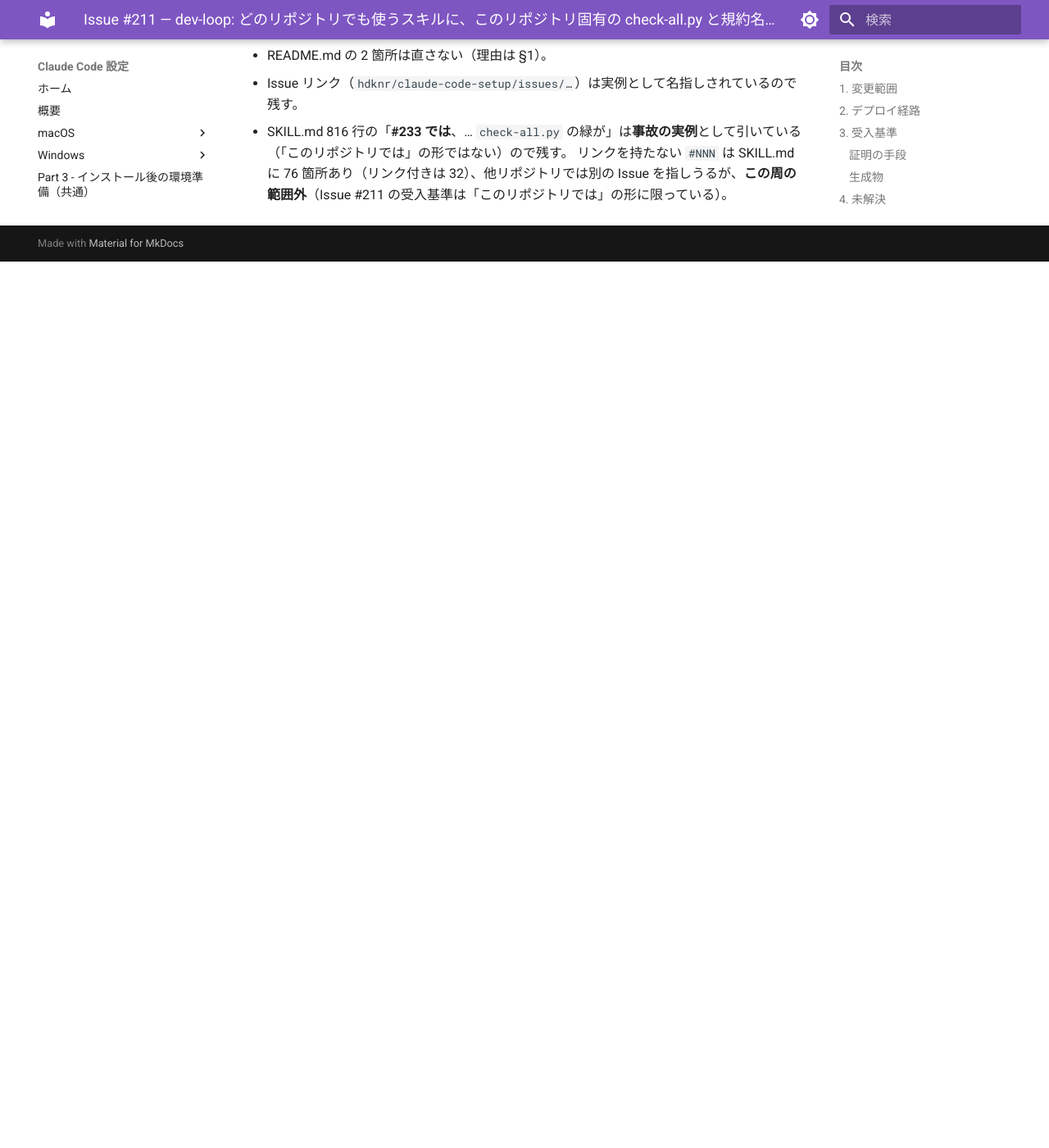
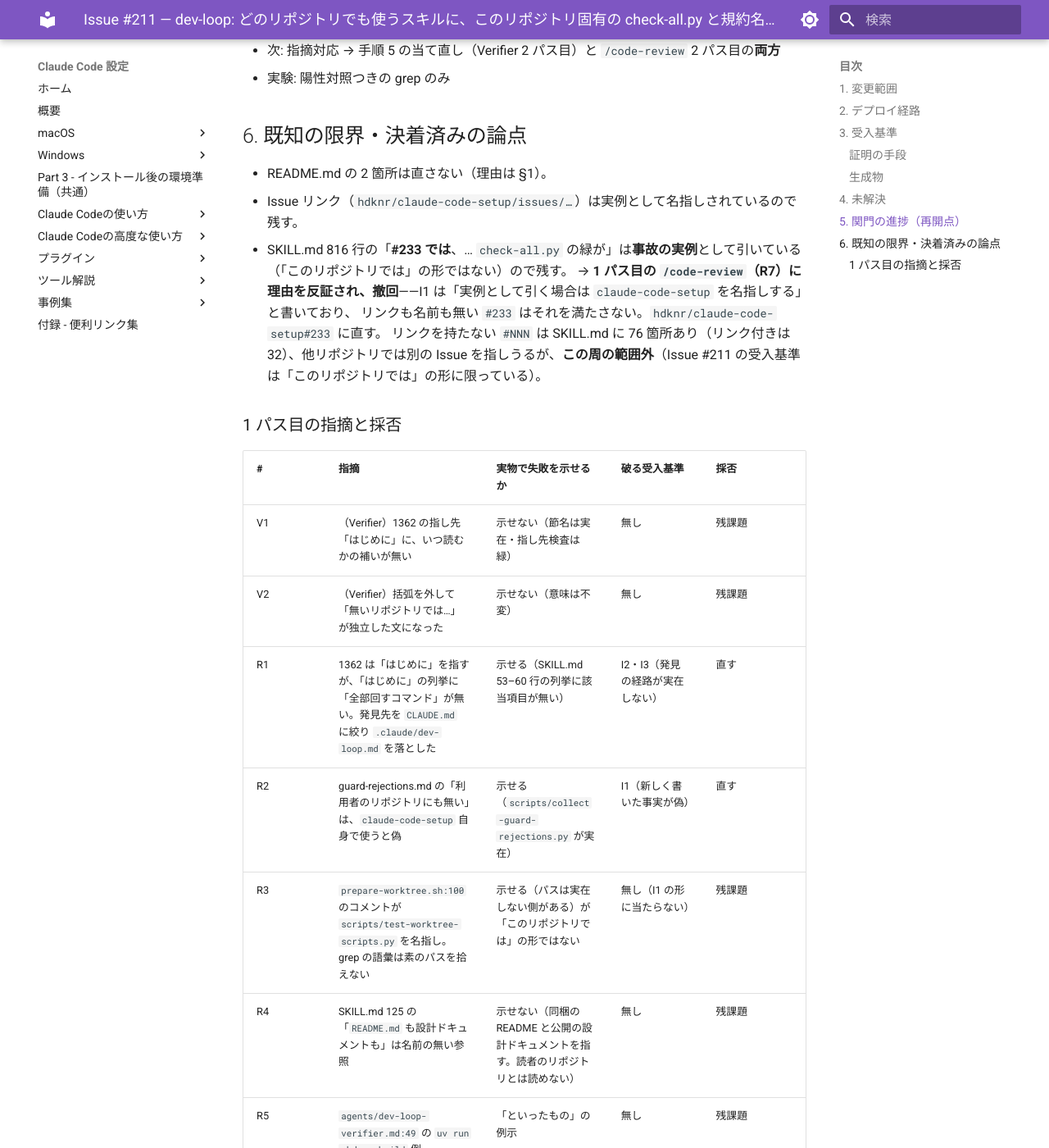
Before and after one commit to hdknr/claude-code-setup, an MkDocs documentation site: the page built from docs/plans/issue-211.md, in a window 1280 px wide and 1400 px high, scrolled down 3081 px. Shown: the whole window at 82% size. Built offline with MkDocs 1.6.1 and Material for MkDocs 9.7.7, drawn with Linux system fonts in a browser that asks for light colours; before the commit the page ends 3400 px from its top, so only the background shows below that; some of the changed text lies outside the part shown.

Commit message:
fix(dev-loop): 1 パス目の /code-review 指摘 4 件に対応（#211）
- 「全部回すコマンド」の発見先を「はじめに」の列挙に実在させ、.claude/dev-loop.md と縮退先も含める（R1）
- guard-rejections.md の「利用者のリポジトリにも無い」は claude-code-setup 自身で偽なので直す（R2）
- 鉤括弧で引いていた存在しない規範名を地の文に戻す（R6）
- #233 を hdknr/claude-code-setup#233 と名指しする（R7）

Co-Authored-By: Claude Opus 5.5 <noreply@anthropic.com>

```diff
--- a/docs/plans/issue-211.md
+++ b/docs/plans/issue-211.md
@@ -75,7 +75,10 @@ grep は「このリポジトリ／本リポジトリ／当リポジトリ／che
 - grep: 修正前 4 件（うち実例 1）→ 修正後 1 件（実例の #233 のみ）
 - `check-all.py`: 33/33 緑（失敗 0 / 飛ばし 0）。コミット `25b1bcb`
 - 割り目 1（手順 4 完了時）: AskUserQuestion で提案 → **「ここで割る」が選ばれた**
-- 関門: 未（次は手順 5 の Verifier 1 パス目と `/code-review` 1 パス目）
+- 関門 1 パス目: **Verifier（`dev-loop:dev-loop-verifier`・sonnet）反証 0 件**（軽微 2 件。check-all 33/33 緑を独立確認）／
+  **`/code-review` 指摘 8 件**（採否は §6 の表。直す 4・残課題 4）
+- 指摘対応の起点（1 パス目の指摘対応を始める直前の HEAD）: `956674a79fd13b1837f4c3d8097a60a9d3994254`
+- 次: 指摘対応 → 手順 5 の当て直し（Verifier 2 パス目）と `/code-review` 2 パス目の**両方**
 - 実験: 陽性対照つきの grep のみ
 
 ## 6. 既知の限界・決着済みの論点
@@ -83,4 +86,21 @@ grep は「このリポジトリ／本リポジトリ／当リポジトリ／che
 - README.md の 2 箇所は直さない（理由は §1）。
 - Issue リンク（`hdknr/claude-code-setup/issues/…`）は実例として名指しされているので残す。
 - SKILL.md 816 行の「**#233 では**、… `check-all.py` の緑が」は**事故の実例**として引いている（「このリポジトリでは」の形ではない）ので残す。
+  → **1 パス目の `/code-review`（R7）に理由を反証され、撤回**——I1 は「実例として引く場合は `claude-code-setup` を名指しする」と書いており、
+  リンクも名前も無い `#233` はそれを満たさない。`hdknr/claude-code-setup#233` に直す。
   リンクを持たない `#NNN` は SKILL.md に 76 箇所あり（リンク付きは 32）、他リポジトリでは別の Issue を指しうるが、**この周の範囲外**（Issue #211 の受入基準は「このリポジトリでは」の形に限っている）。
+
+### 1 パス目の指摘と採否
+
+| # | 指摘 | 実物で失敗を示せるか | 破る受入基準 | 採否 |
+| --- | --- | --- | --- | --- |
+| V1 | （Verifier）1362 の指し先「はじめに」に、いつ読むかの補いが無い | 示せない（節名は実在・指し先検査は緑） | 無し | 残課題 |
+| V2 | （Verifier）括弧を外して「無いリポジトリでは…」が独立した文になった | 示せない（意味は不変） | 無し | 残課題 |
+| R1 | 1362 は「はじめに」を指すが、「はじめに」の列挙に「全部回すコマンド」が無い。発見先を `CLAUDE.md` に絞り `.claude/dev-loop.md` を落とした | 示せる（SKILL.md 53–60 行の列挙に該当項目が無い） | I2・I3（発見の経路が実在しない） | 直す |
+| R2 | guard-rejections.md の「利用者のリポジトリにも無い」は、`claude-code-setup` 自身で使うと偽 | 示せる（`scripts/collect-guard-rejections.py` が実在） | I1（新しく書いた事実が偽） | 直す |
+| R3 | `prepare-worktree.sh:100` のコメントが `scripts/test-worktree-scripts.py` を名指し。grep の語彙は素のパスを拾えない | 示せる（パスは実在しない側がある）が「このリポジトリでは」の形ではない | 無し（I1 の形に当たらない） | 残課題 |
+| R4 | SKILL.md 125 の「`README.md` も設計ドキュメントも」は名前の無い参照 | 示せない（同梱の README と公開の設計ドキュメントを指す。読者のリポジトリとは読めない） | 無し | 残課題 |
+| R5 | `agents/dev-loop-verifier.md:49` の `uv run mkdocs build` 例 | 「といったもの」の例示 | 無し | 残課題 |
+| R6 | 1432 の「複製を 1 箇所に寄せ、他からは指すだけにする」を鉤括弧で引くが、その名の規範はどこにも無い | 示せる（grep 0 件） | I3（対比の片側が指し先を持たない） | 直す |
+| R7 | 816 の `#233` はリンクも名前も無く `check-all.py` を引く | 示せる（I1 の文言「`claude-code-setup` を名指しする」に反する） | I1 | 直す（§6 の決着を撤回） |
+| R8 | 計画ファイルの陽性対照「3 件」と記録「4 件」が食い違う | — | — | 対象外（関門は計画ファイルを検査しない。手順 6） |
```
Also changed, not shown: docs/plugins/dev-loop-design.md (+4 -4 lines), plugins/dev-loop/skills/dev-loop/SKILL.md (+5 -3 lines), plugins/dev-loop/skills/dev-loop/references/guard-rejections.md (+1 -1 lines).
